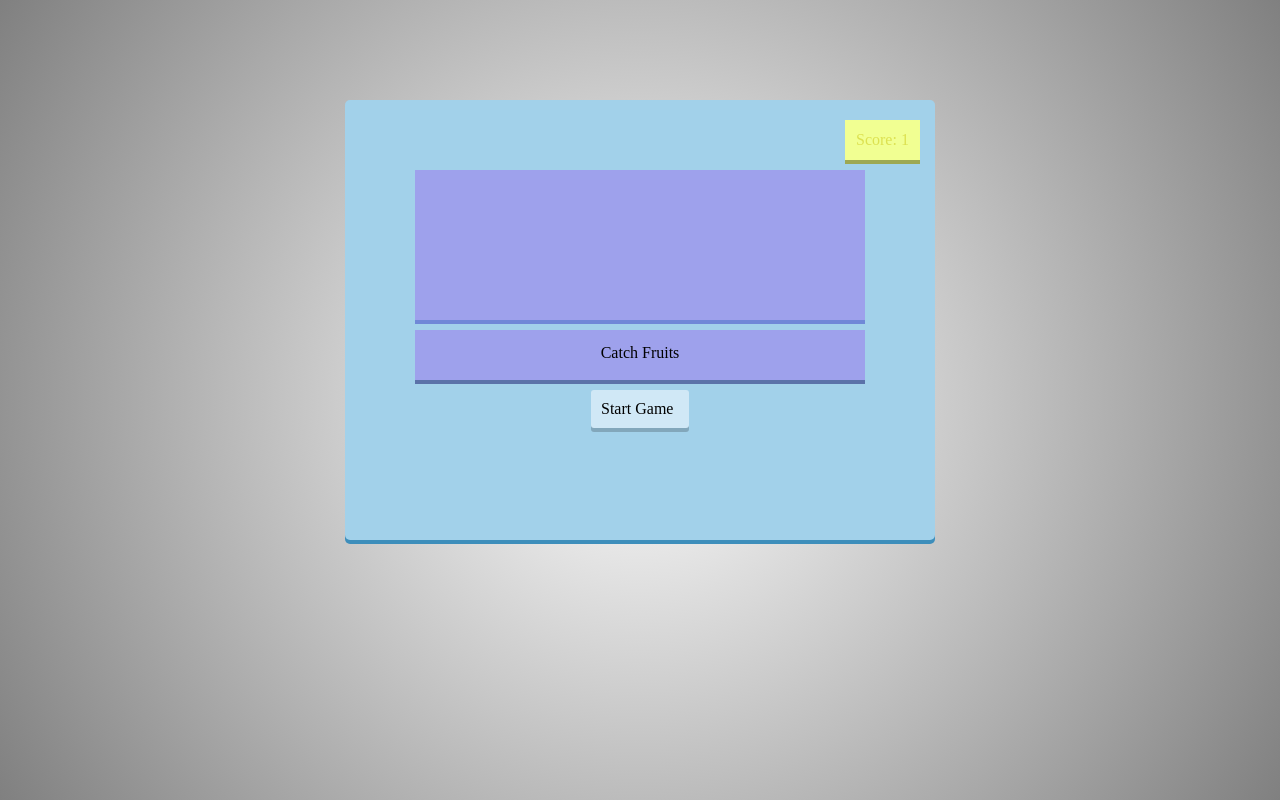
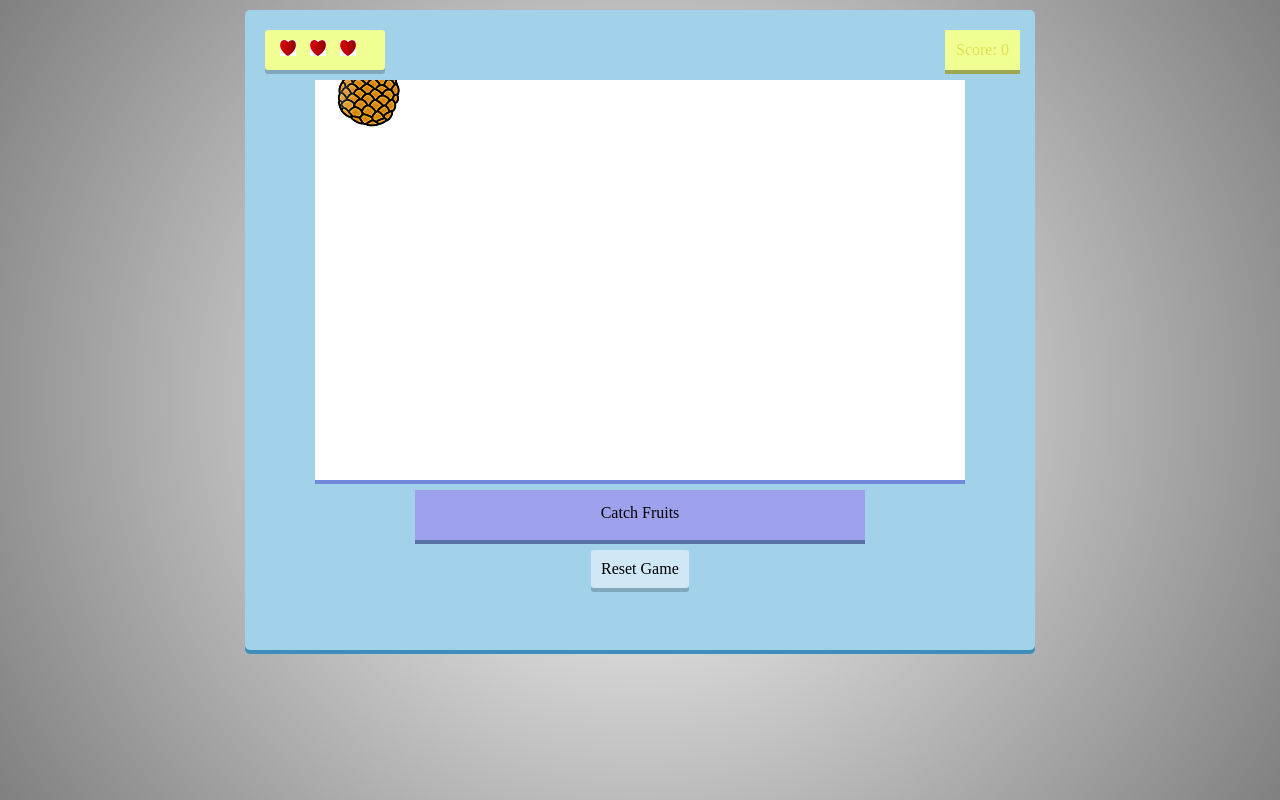
Before and after one commit to Abhishek51116/Fruit-Game, a plain HTML site: page index.html in a window 1280 px wide. Both pictures are taken after a click on the element "Start Game". Drawn offline with nearby package versions, Linux system fonts and the light colour scheme.

Commit message:
added the logic for images

```diff
--- a/index.html
+++ b/index.html
@@ -16,7 +16,9 @@
         <div id="tryAgain">
             TRY AGAIN!
         </div >
-        <div id="question"> </div>
+        <div id="fruitContainer">
+        <img id="fruit1" class="fruit">
+        </div>
         <div id="instructions">Catch Fruits</div>
 
         <div id="startReset">
--- a/jquery.js
+++ b/jquery.js
@@ -1,5 +1,7 @@
 var playing = false;
 var score;
+var trialsLeft;
+var fruits = ['apple','cheery','pineapple','banana'];
 $(function(){
                                                 //click on start reset button
   $("#startReset").click(function(){
@@ -10,11 +12,17 @@ $(function(){
       else{
                                                 //we are not playing
           playing = true;                       //start Game
-          score = 1;                             //set score to 0
+          score = 0;                             //set score to 0
           $("#scoreValue").html(score);
 
           //Show trials left
           $("#trialsLeft").show();
+          trialsLeft = 3;
+          addHearts();
+                                                //Change button to rest text
+          $("#startReset").html("Reset Game");
+                                                //Start sendeing Fruits
+          startAction();
       }
   });
 });
@@ -37,3 +45,19 @@ $(function(){
 //Slice fruit
 //PLay sounde
 //explode the fruit
+        function addHearts(){
+              for(var i=0;i< trialsLeft; i++){
+              $("#trialsLeft").append(' <img src="images/heart.jpg" class="life">');
+          }
+        }
+        //Send Fruits
+function startAction(){
+ $("#fruit1").show();
+    chooseFruit();
+}
+//choose a random Fruit
+function chooseFruit(){
+    $("#fruit1").attr('src' , 'images/' + fruits[Math.round(3*Math.random())] + '.png');
+    $("#fruit1").css({'left' : Math.round(550*Math.random()),'top': -50});
+
+}
--- a/style.css
+++ b/style.css
@@ -8,9 +8,9 @@ html {
 }
 
 #container {
-    height: 400px;
-    width: 550px;
-    margin: 100px auto;
+    height: 600px;
+    width: 750px;
+    margin: 10px auto;
     padding: 20px;
     background-color: #A2D1EA;
     box-shadow: 0px 4px 0px 0px #3D8EBB;
@@ -23,7 +23,7 @@ html {
     background-color: #F1FF92;
     color:#DCE150;
     padding: 11px;
-    left: 500px;
+    left: 700px;
     box-shadow: 0px 4px #9da853;
 }
 
@@ -46,16 +46,18 @@ html {
 
 }
 
-#question {
-    height: 150px;
-    width: 450px;
+#fruitContainer {
+    height: 400px;
+    width: 650px;
     margin: 50px auto 10px auto;
-    background-color: #9EA1EC;
+    background-color: white;
     box-shadow: 0px 4px #7088D7;
     text-align: center;
     font-size: 100px;
     font-family: cursive,sans-serif;
     color: black;
+    position: relative;
+    overflow: hidden;
 }
 
 #instructions {
@@ -113,13 +115,12 @@ html {
     transition: all 0.2s;
     padding: 10px;
 }
-#timeRemaining {
-    width: 152px;
+#trialsLeft {
+    width: 100px;
     padding: 10px;
     position: absolute;
-    top: 395px;
-    left: 400px;
-    background-color: rgba(181,235,36,0.78);
+
+    background-color: #F1FF92;
     border-radius: 3px;
     box-shadow: 0px 4px rgba(0,0,0,0.2);
     display: none;
@@ -137,8 +138,18 @@ html {
     text-align: center;
     text-transform: uppercase;
     position: absolute;
-    top: 100px;
-    left: 45px;
+    top: 170px;
+    left: 145px;
     z-index: 2;
     display: none;
 }
+.life {
+    width: 16px;
+    height: 16px;
+    margin: 0 5px;
+}
+.fruit
+{
+    display:none;
+    position: absolute;
+}
```
Also changed, not shown: images/apple.png (added), images/banana.png (added), images/cheery.png (added), images/heart.jpg (added), images/pineapple.png (added).
